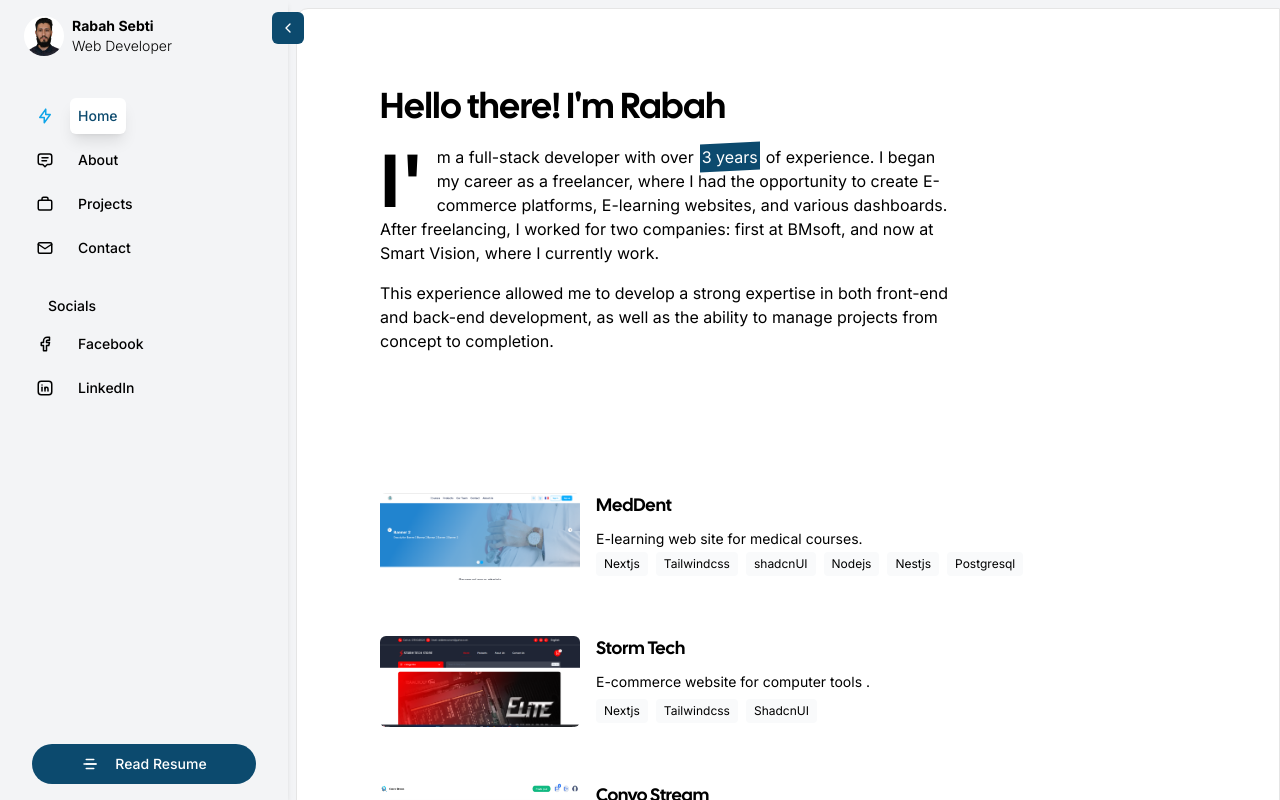
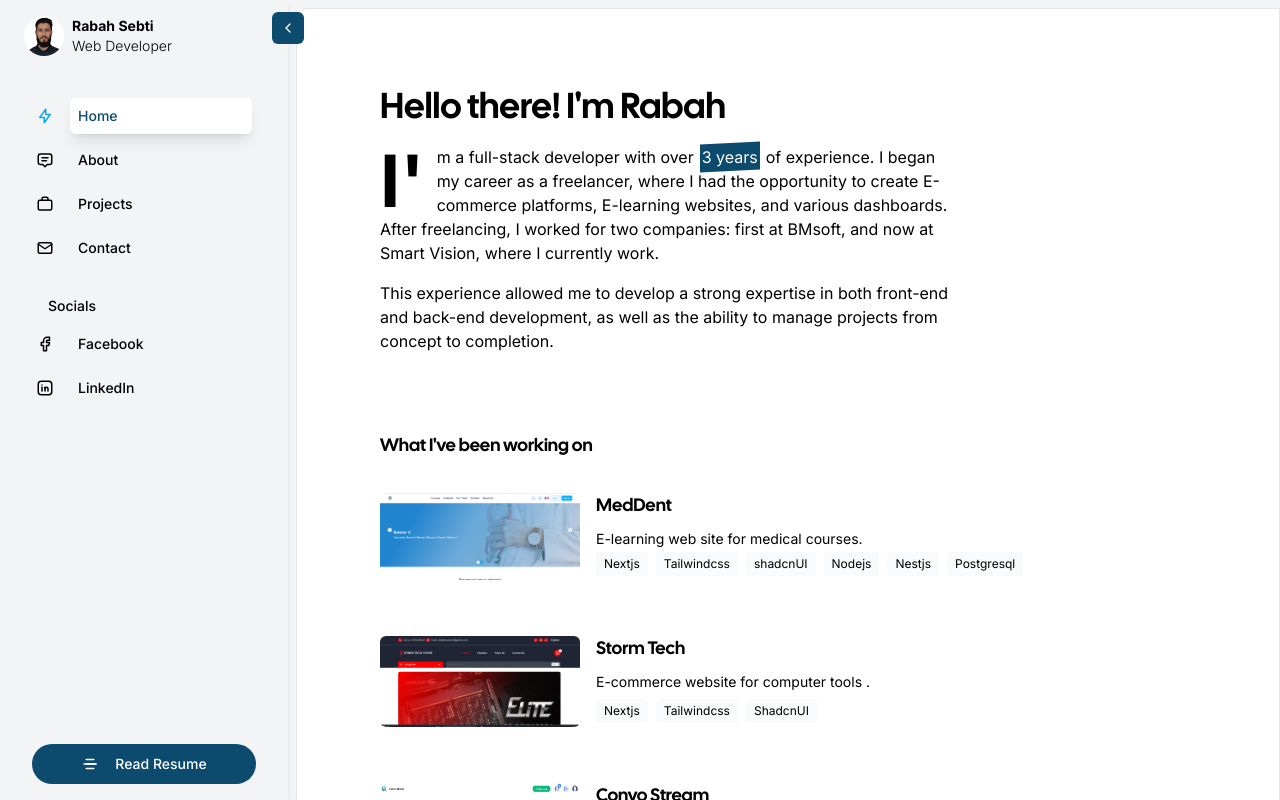
Before and after one commit to Rabah-Sebti/portfolio-nextjs-app, a Next.js app: page / in a window 1280 px wide. Built offline with nearby package versions, Linux system fonts and the light colour scheme.

Commit message:
change text color

```diff
--- a/app/globals.css
+++ b/app/globals.css
@@ -59,11 +59,11 @@
   } */
 }
 
-/* @layer base {
+@layer base {
   * {
     @apply border-border;
   }
   body {
-    @apply bg-background text-foreground;
+    @apply bg-background text-black;
   }
-} */
+}
--- a/app/page.js
+++ b/app/page.js
@@ -37,7 +37,7 @@ export default function Home() {
       </Paragraph>
       <Heading
         as="h2"
-        className="font-black text-lg md:text-lg lg:text-lg mt-20 mb-4"
+        className="font-black text-lg md:text-lg lg:text-lg mt-20 mb-4 text-black"
       >
         What I&apos;ve been working on
       </Heading>
--- a/components/sidebar/Menu.jsx
+++ b/components/sidebar/Menu.jsx
@@ -79,7 +79,7 @@ export function Menu({ isOpen }) {
                                       ? "-translate-x-96 opacity-0"
                                       : "translate-x-0 opacity-100",
                                     active
-                                      ? "bg-white shadow-lg text-sky-900"
+                                      ? "bg-white shadow-lg text-sky-900 w-full"
                                       : ""
                                   )}
                                 >
@@ -89,7 +89,7 @@ export function Menu({ isOpen }) {
                             </Button>
                           </TooltipTrigger>
                           {isOpen === false && (
-                            <TooltipContent side="right">
+                            <TooltipContent side="right" className="bg-white">
                               {label}
                             </TooltipContent>
                           )}
```
